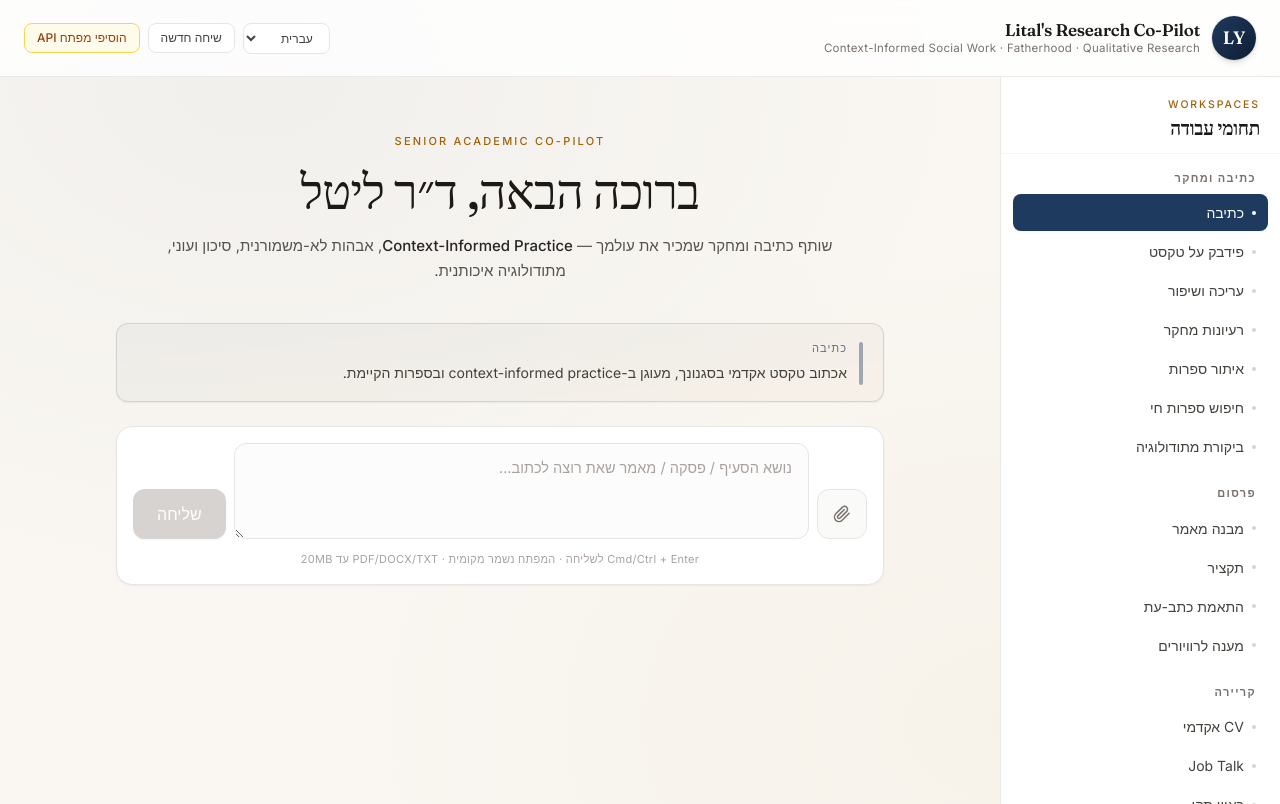
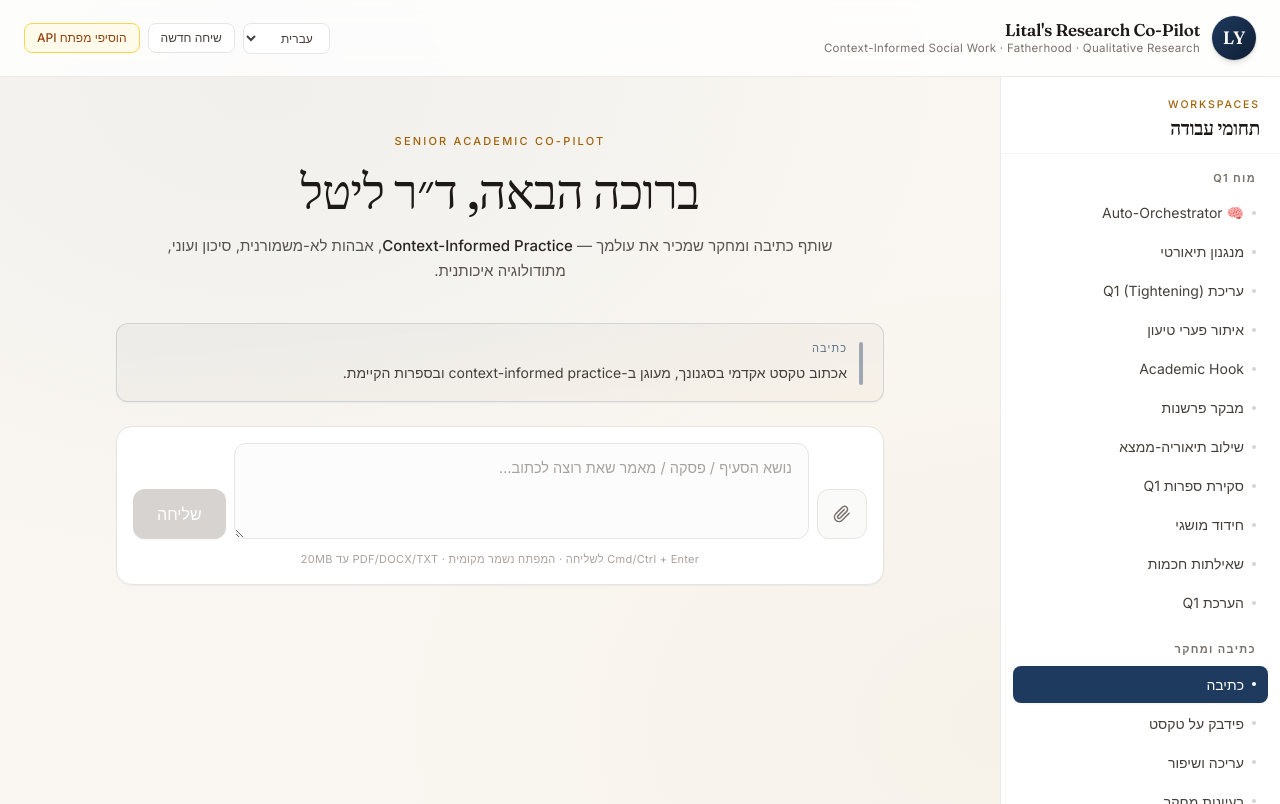
Before and after one commit to michaelavs-1/lital-research-assistant, a Next.js app: page / in a window 1280 px wide. Built offline with nearby package versions, Linux system fonts and the light colour scheme.

Commit message:
UI: add Q1 Brain category with orchestrator + 10 sub-routines

```diff
--- a/app/page.jsx
+++ b/app/page.jsx
@@ -2,6 +2,7 @@
 import { useState, useRef, useEffect } from "react";
 
 const CATEGORIES = [
+  { name: "מוח Q1", modes: ["q1auto", "mechanism", "precision", "gaps", "hook", "validator", "theorydata", "litreview", "clarify", "queries", "journaleval"] },
   { name: "כתיבה ומחקר", modes: ["write", "feedback", "edit", "brainstorm", "literature", "scholar", "rigor"] },
   { name: "פרסום", modes: ["outline", "abstract", "journalfit", "rebuttal"] },
   { name: "קריירה", modes: ["cv", "jobtalk", "interview", "statement", "cover"] },
@@ -10,6 +11,18 @@ const CATEGORIES = [
 ];
 
 const MODES = {
+  q1auto: { label: "🧠 Auto-Orchestrator", placeholder: "הדביקי פסקה / טיוטה / טקסט לשיפור — אבחן ואבחר את הכלים המתאימים אוטומטית…", hint: "מנוע האורקסטרציה המלא: מאבחן את הבעיה (פער, מנגנון חסר, יתר-פרשנות, בלבול מושגי), בוחר כלים, מריץ ברצף חכם, ומחזיר טקסט Q1-ready." },
+  mechanism: { label: "מנגנון תיאורטי", placeholder: "הדביקי פסקה תיאורית — אחלץ את המנגנון…", hint: "Theoretical Mechanism Extractor: חושף את המנגנון הסמוי, בונה A→B→C, מפריד structural/constraints/lived/identity." },
+  precision: { label: "עריכת Q1 (Tightening)", placeholder: "הדביקי פסקה לעריכת דיוק Q1…", hint: "Q1 Precision Editor: חיסול יתירות, הידוק משפטים, שיפור זרימה — בלי לשנות משמעות." },
+  gaps: { label: "איתור פערי טיעון", placeholder: "הדביקי פסקה — אאתר פערי לוגיקה וקישור חסר…", hint: "Argument Gap Detector: מזהה פערים בין טענות, חוליות לוגיות חסרות, ומציע תיקונים." },
+  hook: { label: "Academic Hook", placeholder: "הדביקי את פתיחת המאמר/הפסקה…", hint: "High-Impact Hook Generator: שלוש פתיחות חלופיות (tension/gap/misalignment) מוכנות ל-Q1." },
+  validator: { label: "מבקר פרשנות", placeholder: "הדביקי פסקת ממצאים/פרשנות…", hint: "Interpretation Validator: מסמן over-interpretation, מציע גרסאות מעוגנות בנתונים." },
+  theorydata: { label: "שילוב תיאוריה-ממצא", placeholder: "הדביקי פסקת ממצאים אמפירית…", hint: "Theory–Data Integrator: מזהה את המושג התיאורטי הסמוי ומחבר במפורש לממצא." },
+  litreview: { label: "סקירת ספרות Q1", placeholder: "תחום / שאלה לבניית סקירת ספרות מסונתזת…", hint: "Literature Review Builder: פסקת סקירה מסונתזת (לא רשימה), עם דפוס משותף ופער." },
+  clarify: { label: "חידוד מושגי", placeholder: "הדביקי פסקה עם מושגים שעלולים להתערבב…", hint: "Conceptual Clarifier: מזהה conflation ומפריד מושגים (structural/constraints/lived/identity)." },
+  queries: { label: "שאילתות חכמות", placeholder: "תחום/שאלה לחיפוש ספרותי…", hint: "Smart Query Generator: 5 שאילתות Boolean מתקדמות ל-Scholar/PubMed/WoS." },
+  journaleval: { label: "הערכת Q1", placeholder: "הדביקי פסקה לקבלת הערכת מוכנות לפרסום…", hint: "Journal Readiness Reviewer: חוזקות, חולשות, המלצות לשיפור + דירוג מוכנות." },
+
   write: { label: "כתיבה", placeholder: "נושא הסעיף / פסקה / מאמר שאת רוצה לכתוב…", hint: "אכתוב טקסט אקדמי בסגנונך, מעוגן ב-context-informed practice ובספרות הקיימת." },
   feedback: { label: "פידבק על טקסט", placeholder: "הדביקי כאן את הטקסט שלך לקבלת ביקורת עמיתים…", hint: "אעבור על הטקסט ואספק פידבק כמו reviewer 2 הוגן: בהירות טיעון, מסגרת תיאורטית, מתודולוגיה איכותנית, רפלקסיביות." },
   edit: { label: "עריכה ושיפור", placeholder: "הדביקי טקסט לעריכה אקדמית (אנגלית/עברית)…", hint: "אשפר ניסוח, זרימה ודיוק לשוני אקדמי בלי לשנות משמעות. אסמן שינויים." },
```
